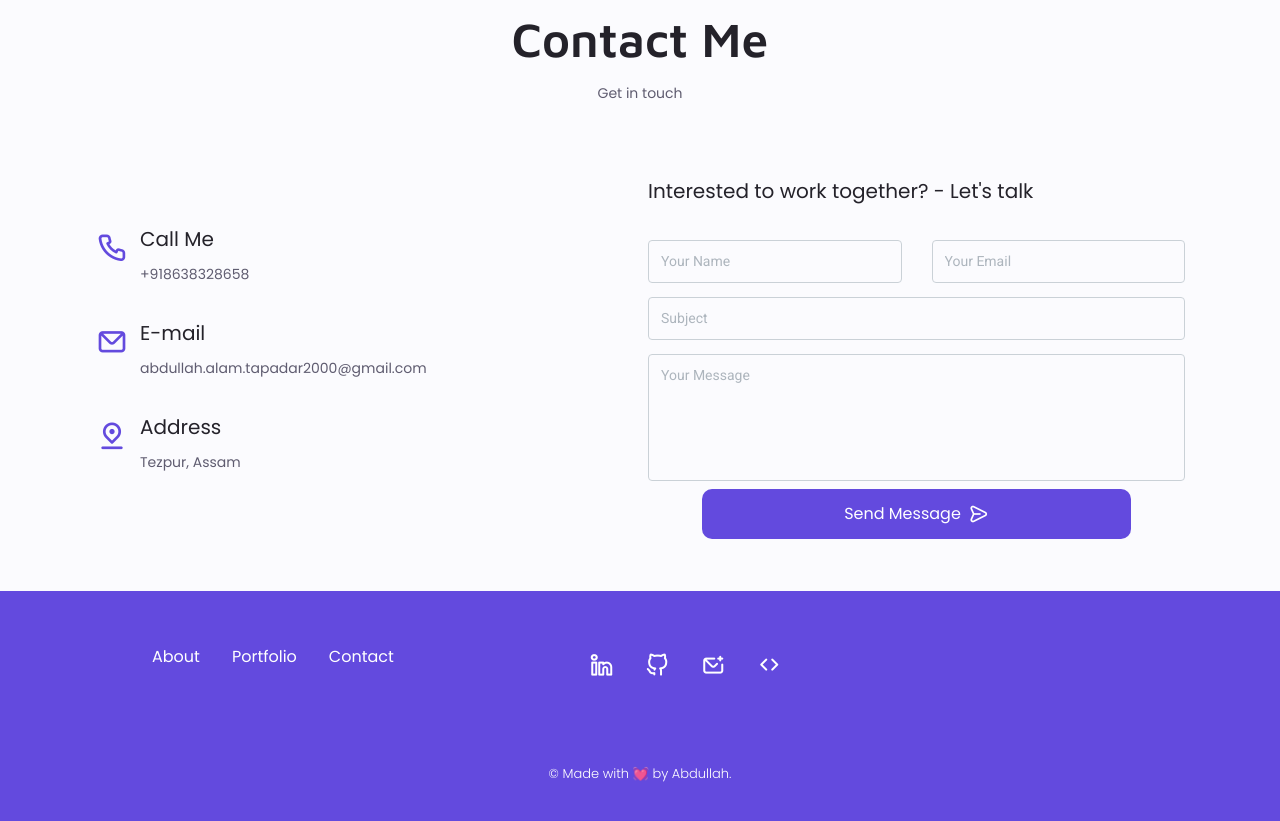
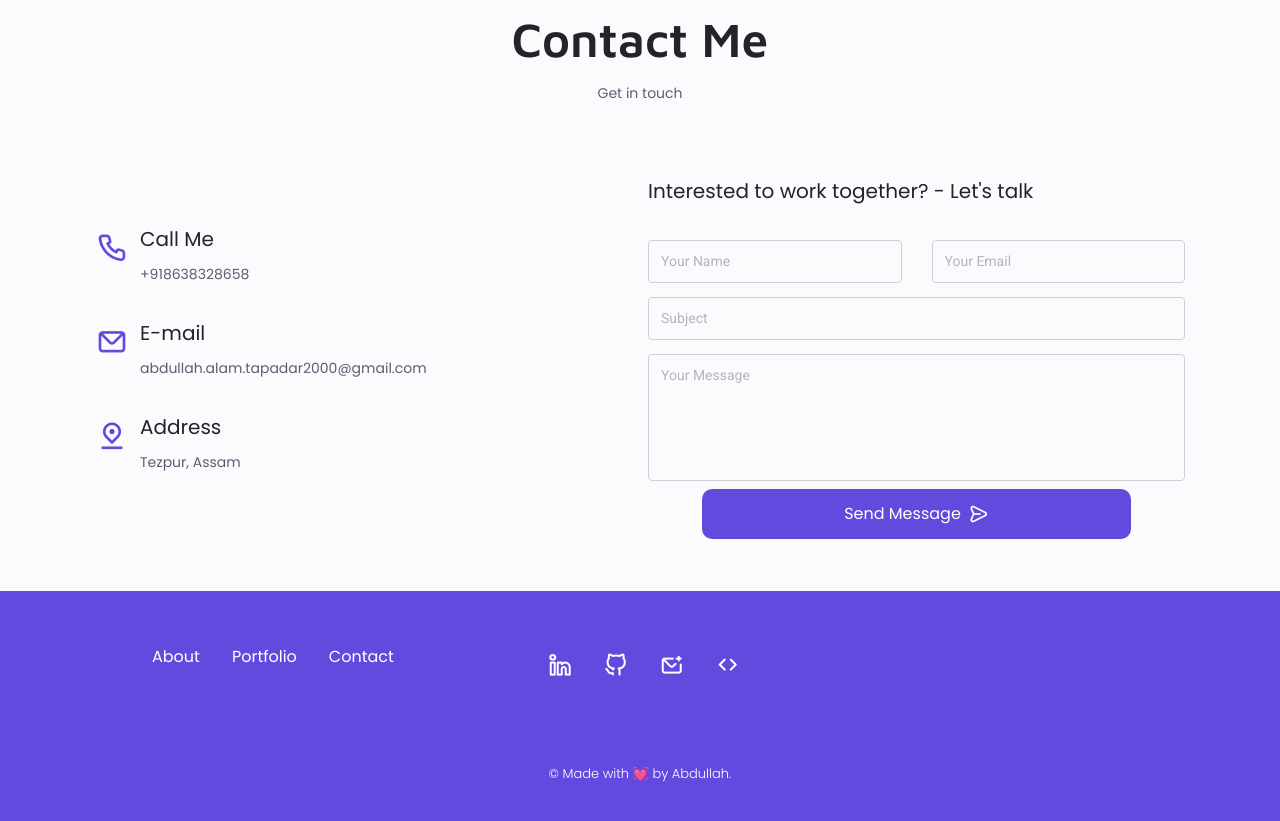
Before and after one commit to abdullahalam123/portfolio, a website: page index.html in a window 1280 px wide. Shown: the part 4533-5354 px from the top of the page. Drawn offline with nearby package versions, Linux system fonts and the light colour scheme.

Commit message:
Fixed footer

```diff
--- a/css/style.css
+++ b/css/style.css
@@ -1589,6 +1589,7 @@ img{
 
     .footer__socials{
       justify-content: flex-end;
+      padding-right : 12%;
     }
 
     .footer__copy{
```
